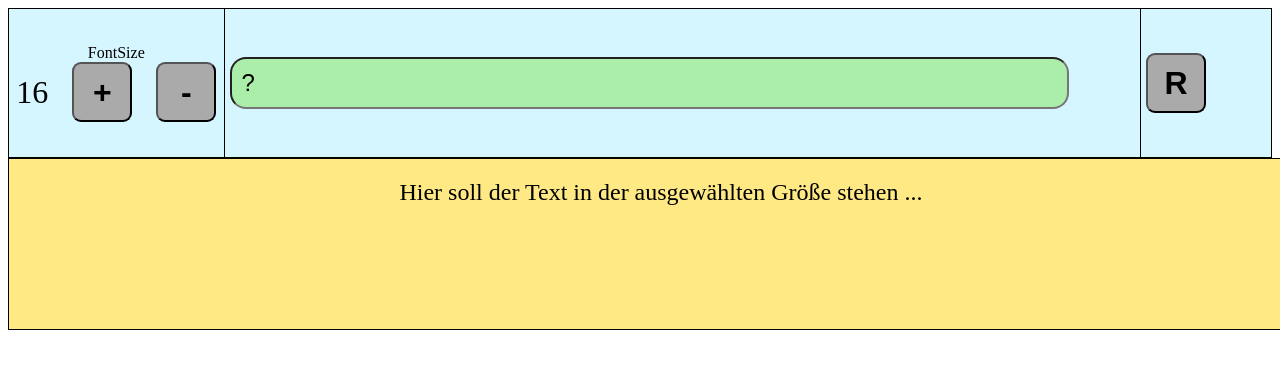
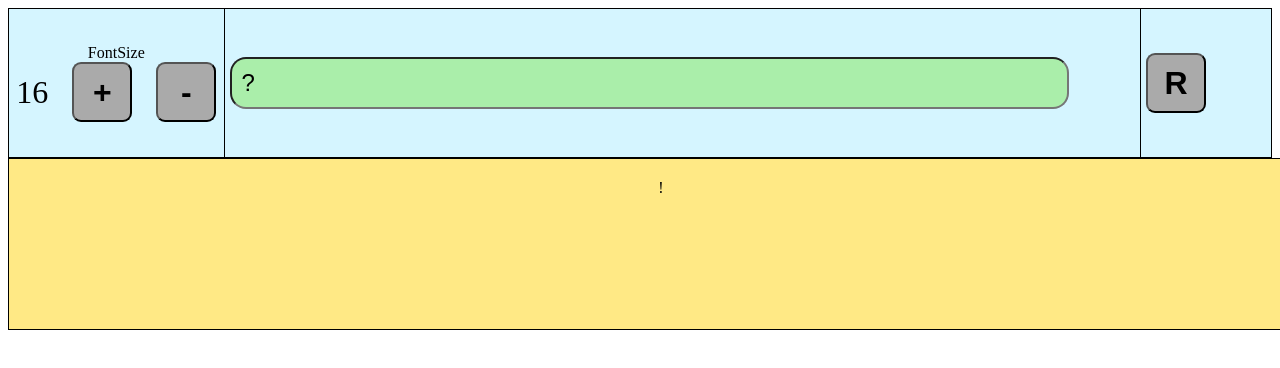
Before and after one commit to CucinaDeVille/reactReduxFontsizeTool, a React (Vite) app: page / in a window 1280 px wide. Shown: the top 368 px of the page. Built offline with nearby package versions, Linux system fonts and the light colour scheme.

Commit message:
feat(output): :sparkles: utilize variables from store

```diff
--- a/src/MyOutput.jsx
+++ b/src/MyOutput.jsx
@@ -1,11 +1,13 @@
-import { useState }from "react";
+import { useSelector }from "react-redux";
 import './MyOutput.css';
 
 export default function MyOutput() {
-    const size = 24;
+    const size = useSelector(state => state.size);
+    const text = useSelector(state => state.text);
+
     return (
       <div className='show' style={{fontSize:size}}>
-          Hier soll der Text in der ausgewählten Größe stehen ...
+          {text}
       </div>
     );
 }
```
